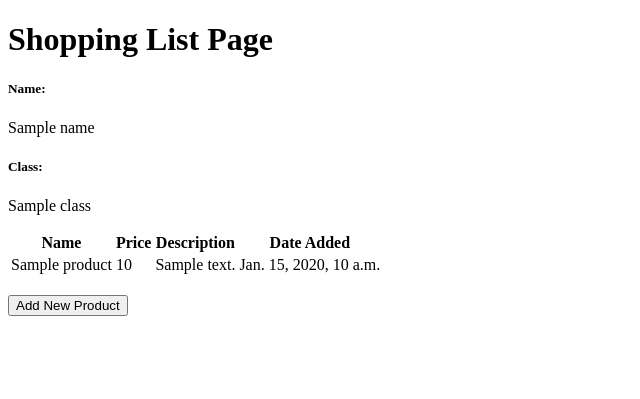
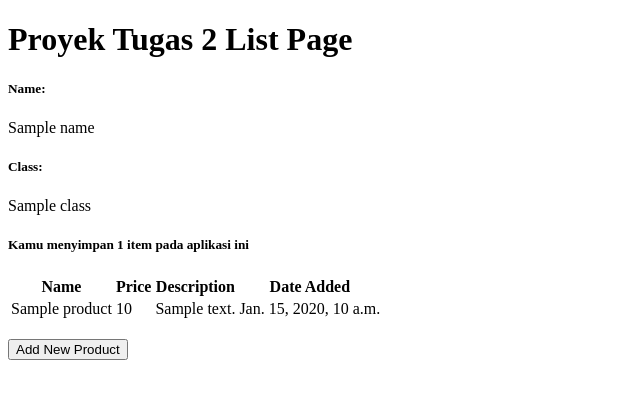
Before and after one commit to aggityayh/proyek-tugas2, a Django app: template main/templates/main.html in a window 1280 px wide. Shown: the top 399 px of the page, without its empty margins (0-640 px from the left). Run offline with Django 4.2, Linux system fonts and the light colour scheme; the template is opened without the code that fills it: most values are stand-ins (such as "Sample title", 1, 10 or a date in 2020).

Commit message:
mengerjakan bonus

```diff
--- a/main/templates/main.html
+++ b/main/templates/main.html
@@ -1,13 +1,15 @@
 {% extends 'base.html' %}
 
 {% block content %}
-    <h1>Shopping List Page</h1>
+    <h1>Proyek Tugas 2 List Page</h1>
 
     <h5>Name:</h5>
     <p>{{name}}</p>
 
     <h5>Class:</h5>
     <p>{{class}}</p>
+
+    <h5>Kamu menyimpan {{ total_items }} item pada aplikasi ini</h5>
 
 <table>
     <tr>
--- a/main/views.py
+++ b/main/views.py
@@ -12,11 +12,13 @@ from django.core import serializers
 
 def show_main(request):
     products = Product.objects.all()
+    total_items = Product.count()
 
     context = {
         'name': 'Aggitya Yosafat Hutabarat',
         'class': 'PBP B',
-        'products': products
+        'products': products,
+        'total_items': total_items
     }
 
     return render(request, "main.html", context)
```
Also changed, not shown: 1 other file.
